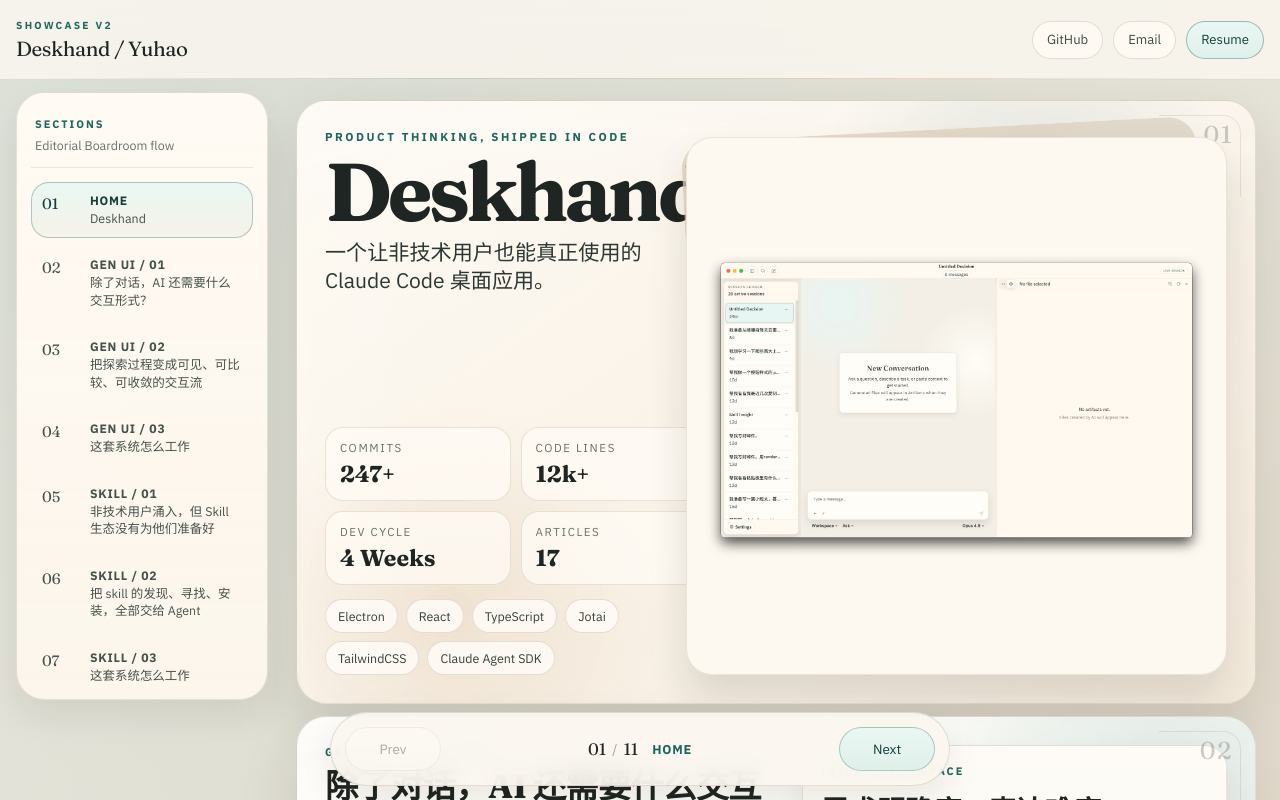
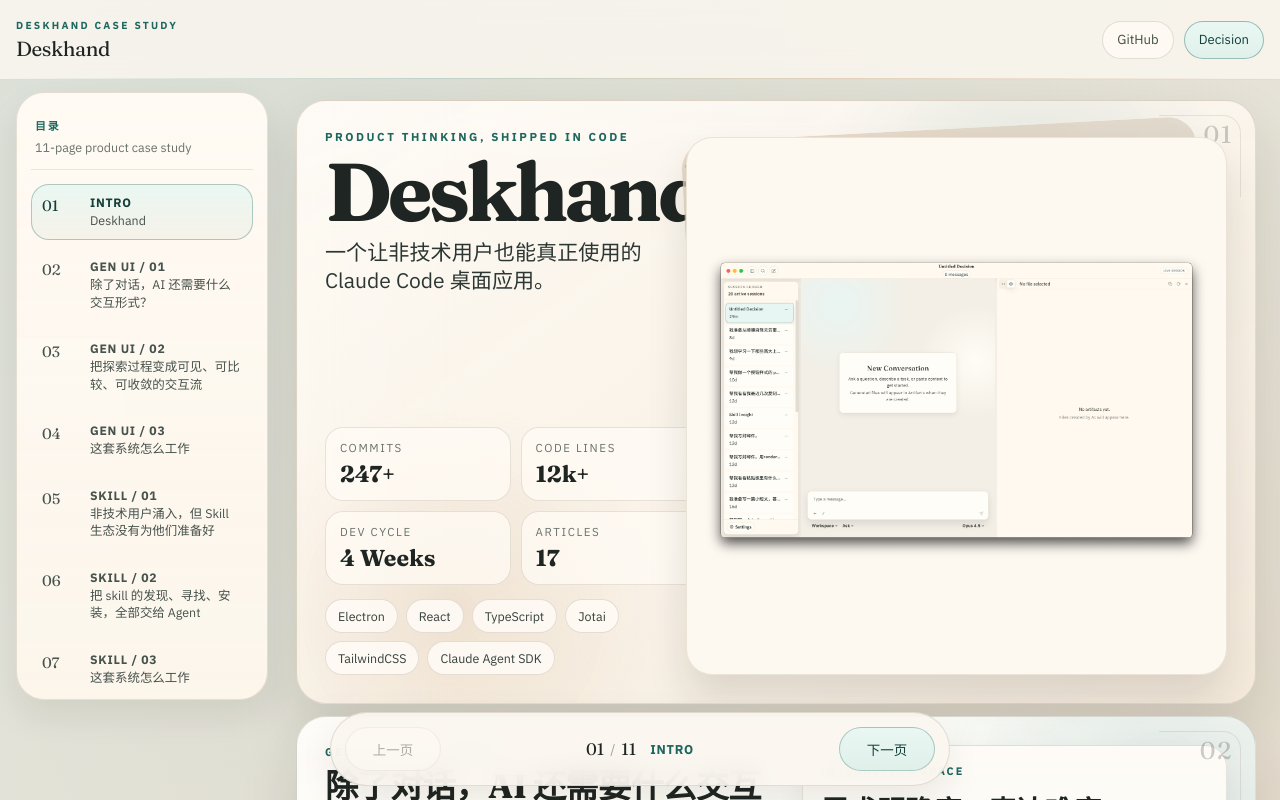
Before and after one commit to YUHAO-corn/deskhand-v2, a React (Vite) app: page / in a window 1280 px wide. Shown: the top 800 px of the page. Built offline with nearby package versions, Linux system fonts and the light colour scheme.

Commit message:
Polish showcase chrome and replace placeholder diagram

```diff
--- a/index.html
+++ b/index.html
@@ -8,9 +8,9 @@
     />
     <meta
       name="description"
-      content="Deskhand Showcase V2 - 一个 AI 产品经理的产品判断与交付实践。"
+      content="Deskhand Case Study - 一个聚焦产品判断、工程取舍与真实交付的桌面 AI Agent 作品展示。"
     />
-    <title>Deskhand Showcase V2</title>
+    <title>Deskhand Case Study</title>
   </head>
   <body>
     <div id="root"></div>
--- a/src/components/chrome/BottomPager.tsx
+++ b/src/components/chrome/BottomPager.tsx
@@ -19,10 +19,10 @@ export function BottomPager({ sections, activeId }: BottomPagerProps) {
       <div className={styles.inner}>
         {previous ? (
           <a className={styles.button} href={`#${previous.id}`}>
-            Prev
+            上一页
           </a>
         ) : (
-          <span className={`${styles.button} ${styles.disabled}`}>Prev</span>
+          <span className={`${styles.button} ${styles.disabled}`}>上一页</span>
         )}
 
         <p className={styles.status}>
@@ -34,10 +34,10 @@ export function BottomPager({ sections, activeId }: BottomPagerProps) {
 
         {next ? (
           <a className={`${styles.button} ${styles.buttonStrong}`} href={`#${next.id}`}>
-            Next
+            下一页
           </a>
         ) : (
-          <span className={`${styles.button} ${styles.disabled}`}>Next</span>
+          <span className={`${styles.button} ${styles.disabled}`}>下一页</span>
         )}
       </div>
     </div>
--- a/src/components/chrome/SideNav.tsx
+++ b/src/components/chrome/SideNav.tsx
@@ -14,11 +14,11 @@ export function SideNav({ sections, activeId, navOpen, onCloseNav }: SideNavProp
       <div className={styles.panel}>
         <div className={styles.head}>
           <div>
-            <p className={styles.label}>Sections</p>
-            <p className={styles.caption}>Editorial Boardroom flow</p>
+            <p className={styles.label}>目录</p>
+            <p className={styles.caption}>11-page product case study</p>
           </div>
           <button className={styles.closeButton} type="button" onClick={onCloseNav}>
-            Close
+            关闭
           </button>
         </div>
 
--- a/src/components/chrome/SiteHeader.tsx
+++ b/src/components/chrome/SiteHeader.tsx
@@ -9,9 +9,9 @@ export function SiteHeader({ onOpenNav }: SiteHeaderProps) {
     <header className={styles.header}>
       <div className={styles.inner}>
         <div className={styles.brandBlock}>
-          <p className={styles.kicker}>Showcase V2</p>
+          <p className={styles.kicker}>Deskhand Case Study</p>
           <a href="#hero" className={styles.title}>
-            Deskhand / Yuhao
+            Deskhand
           </a>
         </div>
 
@@ -19,16 +19,13 @@ export function SiteHeader({ onOpenNav }: SiteHeaderProps) {
           <a className={styles.linkChip} href="https://github.com/YUHAO-corn" target="_blank" rel="noreferrer">
             GitHub
           </a>
-          <a className={styles.linkChip} href="mailto:yuhao@example.com">
-            Email
-          </a>
-          <a className={`${styles.linkChip} ${styles.linkStrong}`} href="/resume.txt" download>
-            Resume
+          <a className={`${styles.linkChip} ${styles.linkStrong}`} href="#why-desktop">
+            Decision
           </a>
         </nav>
 
         <button className={styles.menuButton} type="button" onClick={onOpenNav}>
-          Sections
+          目录
         </button>
       </div>
     </header>
--- a/src/content/hero.ts
+++ b/src/content/hero.ts
@@ -2,7 +2,7 @@ import type { HeroSectionContent } from "../types/content";
 
 export const heroSection: HeroSectionContent = {
   id: "hero",
-  navLabel: "Home",
+  navLabel: "Intro",
   title: "Deskhand",
   kicker: "Project overview",
   pageType: "hero",
--- a/src/content/skill-system.ts
+++ b/src/content/skill-system.ts
@@ -79,7 +79,7 @@ export const skillSystemArchitecture: ArchitectureSectionContent = {
   tone: "linen",
   lead: "下面四个关键设计，决定了 Skill Insight 如何稳定运行，并进入真实对话链路。",
   image: {
-    src: "/images/skill-system-architecture-placeholder.png",
+    src: "/images/skill-system-architecture.svg",
     alt: "Skill System 架构流程图"
   },
   decisions: [
--- a/src/content/why-desktop.ts
+++ b/src/content/why-desktop.ts
@@ -2,7 +2,7 @@ import type { ComparisonMatrixSectionContent } from "../types/content";
 
 export const whyDesktopSection: ComparisonMatrixSectionContent = {
   id: "why-desktop",
-  navLabel: "Why Desktop",
+  navLabel: "Desktop",
   title: "为什么是桌面应用，而不是 CLI 或 Web？",
   kicker: "Form Factor Decision",
   pageType: "comparisonMatrix",
```
Also changed, not shown: public/images/skill-system-architecture.svg (added), public/resume.txt, 1 other file (tests, documents, lock files or other folders).
